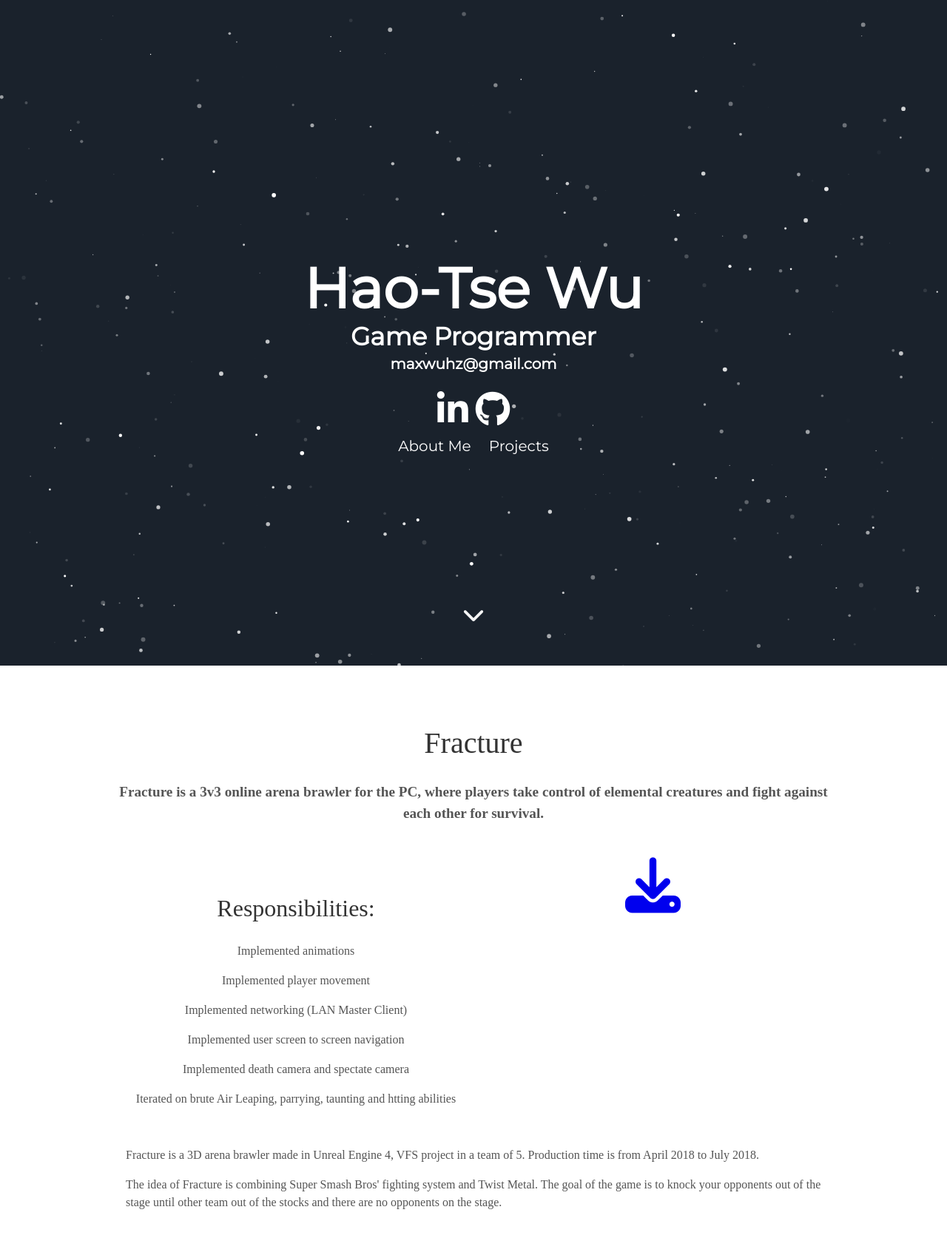
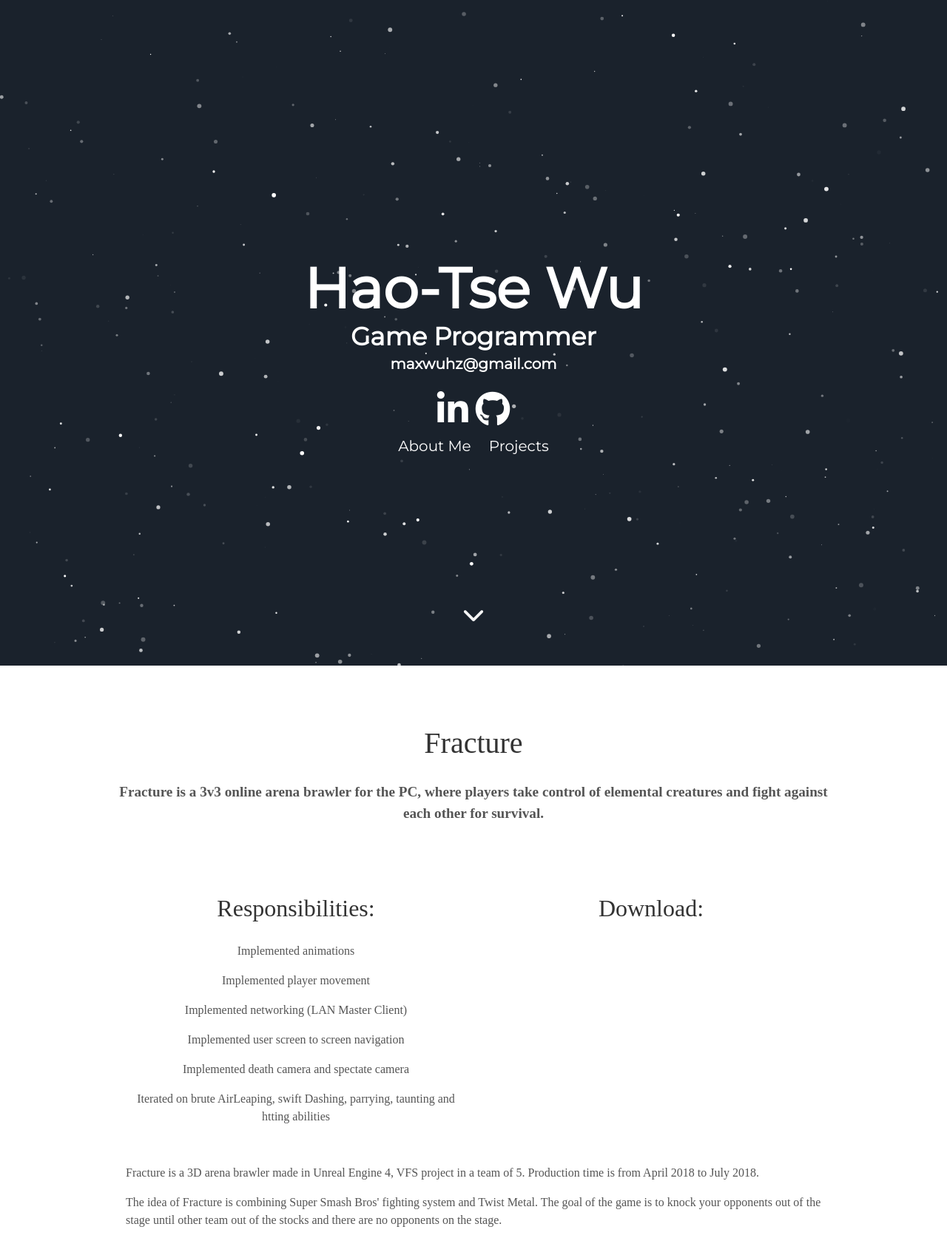
Before and after one commit to Maxroo/Maxroo.github.io, a Jekyll site: the page built from fracture.html, in a window 1280 px wide. Shown: the top 1674 px of the page at 74% size. Built offline with Jekyll 4.4.1, drawn with Linux system fonts in a browser that asks for light colours; nearby versions of some CDN libraries; some web fonts are replaced; comment, search, counter and statistics services are not loaded; grey boxes are pictures that could not be loaded.

Commit message:
update fracture download page

```diff
--- a/_includes/fracture.html
+++ b/_includes/fracture.html
@@ -2,11 +2,11 @@
     <script src="https://kit.fontawesome.com/a09c14740d.js"></script>
 
     <style>
-    .fab{
+    .fas{
       color: rgb(255, 255, 255)
     }
 
-    .fab:hover{
+    .fas:hover{
       color: rgb(255, 187, 187)
     }
     </style>
@@ -25,10 +25,11 @@
     <p class="content">Implemented networking (LAN Master Client)</p>
     <p class="content">Implemented user screen to screen navigation</p>
     <p class="content">Implemented death camera and spectate camera</p>
-    <p class="content">Iterated on brute Air Leaping, parrying, taunting and htting abilities</p>
+    <p class="content">Iterated on brute AirLeaping, swift Dashing, parrying, taunting and htting abilities</p>
   </div>
   <div class="tech">
-      <a aria-label="Download" target="_blank" href="projects.myvfs.com/games/GD48/Fracture.zip"><i style="padding-left: 5px" class="fas fa-download"></i></a>
+      <h2 style="text-align: center">Download: </h2>
+      <a aria-label="Download" target="_blank" href="https://projects.myvfs.com/games/GD48/Fracture.zip"><i style="padding-left: 5px" class="fas fa-download"></i></a>
     </div>
 </div>
   <div class="user">
```
